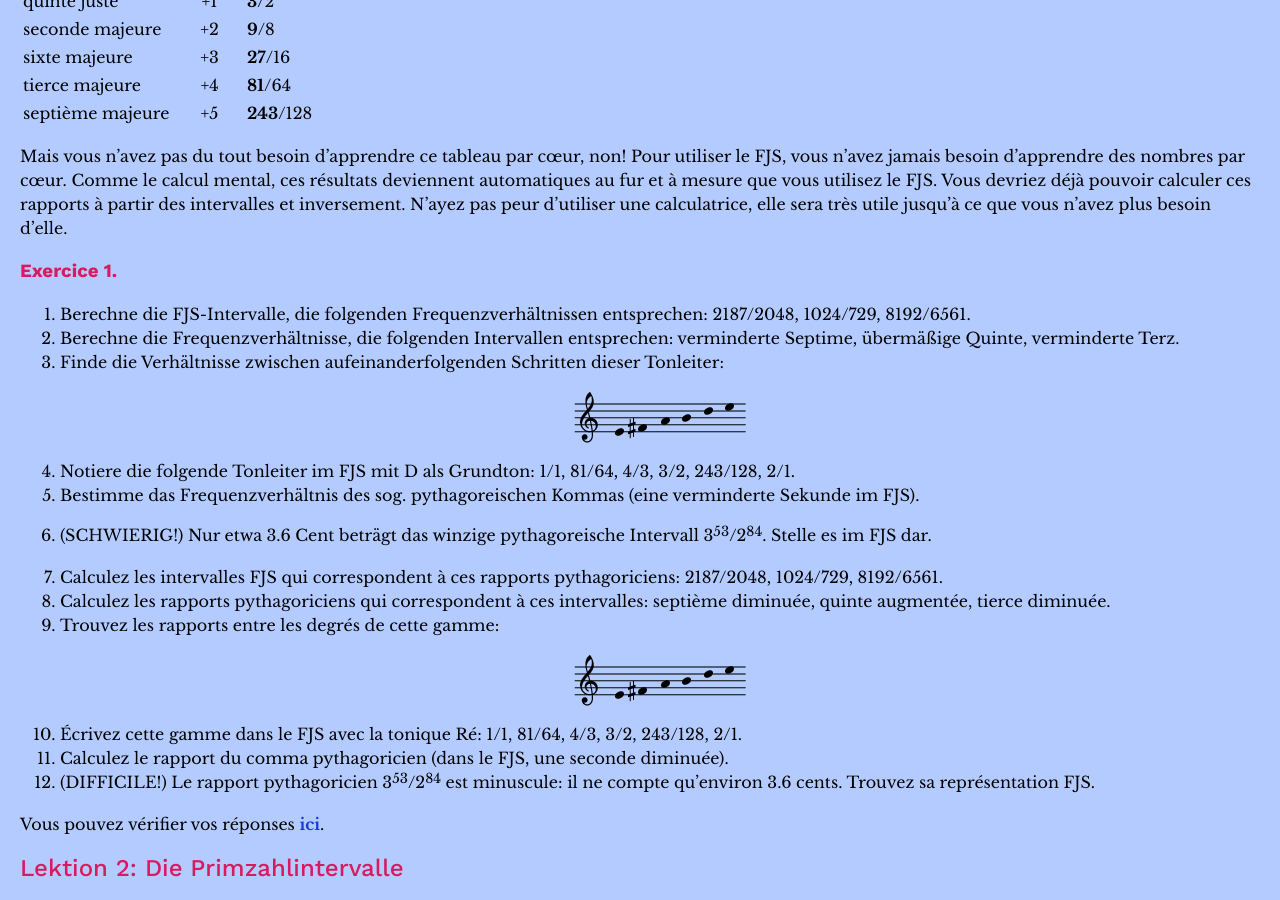
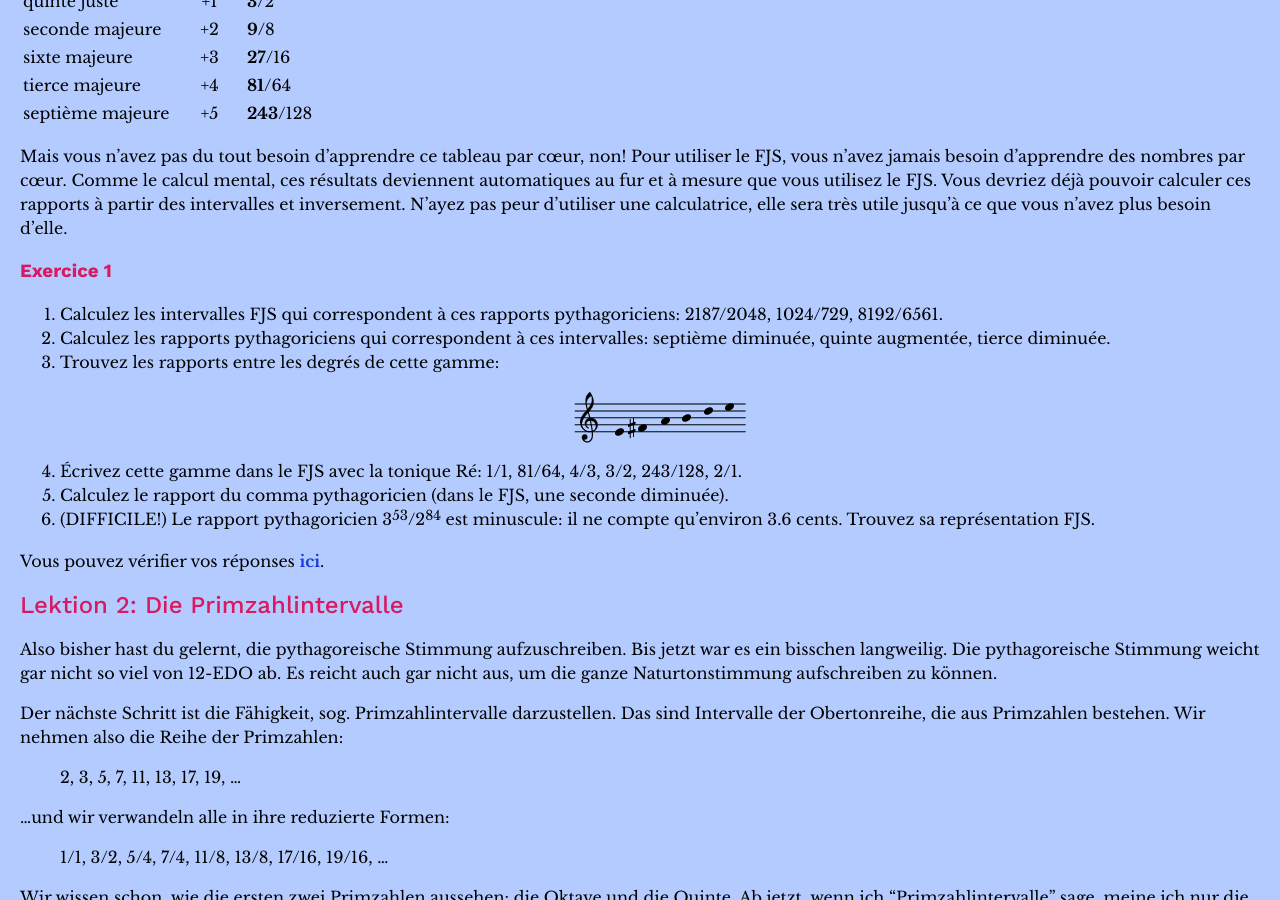
Before and after one commit to misotanni/misotanni.github.io, a Jekyll site: the page built from fjs/fr/crash.md, in a window 1280 px wide and 900 px high, scrolled down 3523 px. Built offline with Jekyll 4.4.1, drawn with Linux system fonts in a browser that asks for light colours; our own code applies the rules of GitHub Pages for plain Markdown files; formulas are drawn with MathJax 3.

Commit message:
entschuldigung

```diff
--- a/fjs/fr/crash.md
+++ b/fjs/fr/crash.md
@@ -116,14 +116,7 @@ Ceux-ci sont les plus fréquents:
 
 Mais vous n'avez pas du tout besoin d'apprendre ce tableau par cœur, non! Pour utiliser le FJS, vous n'avez jamais besoin d'apprendre des nombres par cœur. Comme le calcul mental, ces résultats deviennent automatiques au fur et à mesure que vous utilisez le FJS. Vous devriez déjà pouvoir calculer ces rapports à partir des intervalles et inversement. N'ayez pas peur d'utiliser une calculatrice, elle sera très utile jusqu'à ce que vous n'avez plus besoin d'elle.
 
-### Exercice 1.
-
-1. Berechne die FJS-Intervalle, die folgenden Frequenzverhältnissen entsprechen: 2187/2048, 1024/729, 8192/6561.
-2. Berechne die Frequenzverhältnisse, die folgenden Intervallen entsprechen: verminderte Septime, übermäßige Quinte, verminderte Terz.
-3. Finde die Verhältnisse zwischen aufeinanderfolgenden Schritten dieser Tonleiter: <img src="../assets/exercise_1.png" alt="E–F♯–A–B–D–E">
-4. Notiere die folgende Tonleiter im FJS mit D als Grundton: 1/1, 81/64, 4/3, 3/2, 243/128, 2/1.
-5. Bestimme das Frequenzverhältnis des sog. pythagoreischen Kommas (eine verminderte Sekunde im FJS).
-6. (SCHWIERIG!) Nur etwa 3.6 Cent beträgt das winzige pythagoreische Intervall 3<sup>53</sup>/2<sup>84</sup>. Stelle es im FJS dar.
+### Exercice 1
 
 1. Calculez les intervalles FJS qui correspondent à ces rapports pythagoriciens: 2187/2048, 1024/729, 8192/6561.
 2. Calculez les rapports pythagoriciens qui correspondent à ces intervalles: septième diminuée, quinte augmentée, tierce diminuée.
```
